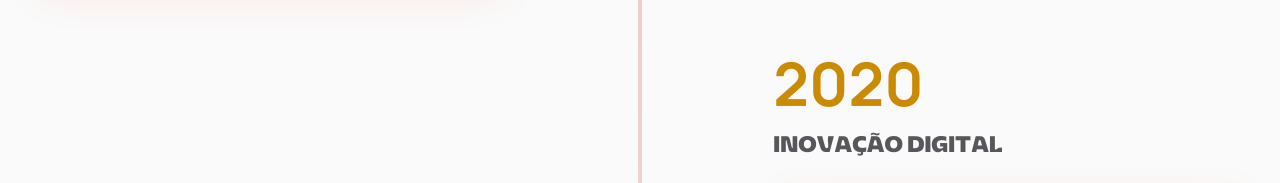
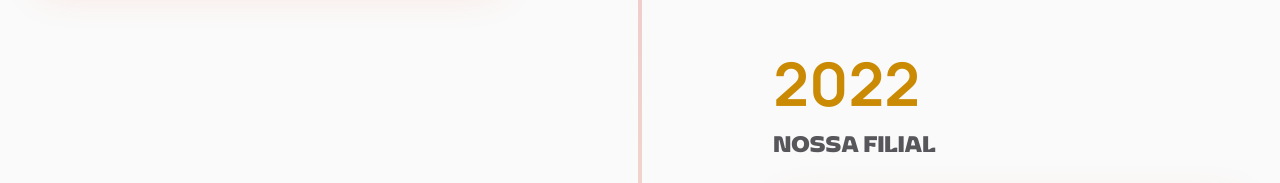
Before and after one commit to NandaLeal/SiteCorportivo, a React (Vite) app: page /quem-somos in a window 1280 px wide. Shown: the part 3620-3803 px from the top of the page. Built offline with nearby package versions, Linux system fonts and the light colour scheme.

Commit message:
Update Timeline.tsx

```diff
--- a/src/components/Timeline.tsx
+++ b/src/components/Timeline.tsx
@@ -4,7 +4,7 @@ import linhaDoTempo2 from "@/assets/timeline/linha-do-tempo-2.jpg";
 import linhaDoTempo3 from "@/assets/timeline/linha-do-tempo-3.jpg";
 import linhaDoTempo4 from "@/assets/timeline/linha-do-tempo-4.jpg";
 import linhaDoTempo5 from "@/assets/timeline/linha-do-tempo-5.jpg";
-import inovacao2020 from "@/assets/timeline/inovacao-2020.jpg";
+import linhaDoTempo6 from "@/assets/timeline/linha-do-tempo-6.jpg";
 import sustentavel2024 from "@/assets/timeline/sustentavel-2024.jpg";
 
 interface TimelineEvent {
@@ -58,10 +58,10 @@ const timelineEvents: TimelineEvent[] = [
     textColor: "text-orange-600"
   },
   {
-    year: "2020",
-    title: "Inovação Digital",
+    year: "2022",
+    title: "Nossa Filial",
     description: "Implementação de sistemas digitais avançados e plataformas online para melhor atendimento aos clientes.",
-    image: inovacao2020,
+    image: linhaDoTempo6,
     gradient: "from-yellow-500 to-green-600",
     textColor: "text-yellow-600"
   },
```
